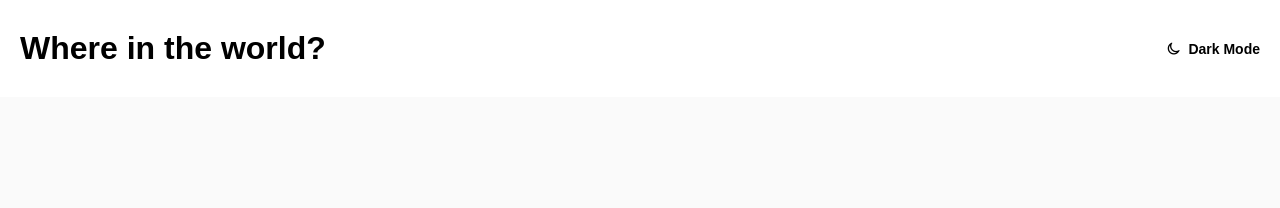
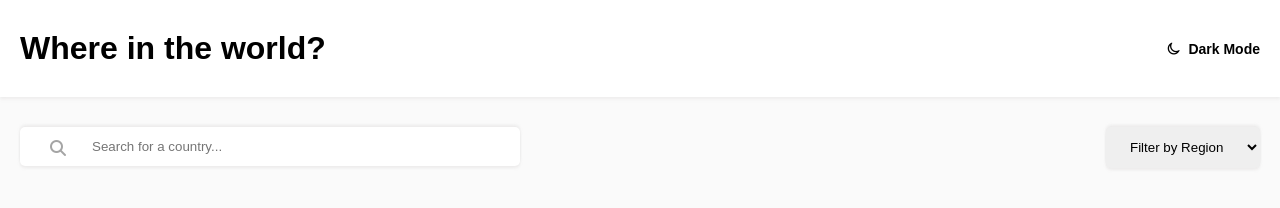
Before and after one commit to Romario-Negreiros/Rest-API-Countries, a plain HTML site: page index.html in a window 1280 px wide. Drawn offline with Linux system fonts and the light colour scheme; a web font is replaced by a local one.

Commit message:
search and filter boxes, haven't finished yet

```diff
--- a/index.html
+++ b/index.html
@@ -20,6 +20,24 @@
             <!--<i class="fas fa-sun"></i> Light Mode-->
         </div>
     </header>
+
+    <section class="b-inputs">
+        <div class="b-inputs__searchBox">
+            <input type="search" name="country" placeholder="Search for a country...">
+            <i class="fas fa-search b-inputs__searchIcon"></i>
+        </div>
+
+        <div class="b-inputs__filterBox">
+            <select>
+                <option selected disabled value="">Filter by Region</option>
+                <option value="africa">Africa</option>
+                <option value="america">America</option>
+                <option value="asia">Asia</option>
+                <option value="europe">Europe</option>
+                <option value="oceania">Oceania</option>
+            </select>
+        </div>
+    </section>
 </body>
 <script src="./script.js"></script>
 
--- a/style.css
+++ b/style.css
@@ -14,16 +14,20 @@
     --darkModeBackground: hsl(207, 26%, 17%);
     --darkModeElements: hsl(209, 23%, 22%);
     --darkModeText: hsl(0, 0%, 100%);
-    /* Text Font */
+    /* Others */
     --textFont: 'Nunito Sans', sans-serif;
+    --elementsShadowBottom: 0 2px 3px rgba(216, 213, 213, 0.39);
+    --elementsShadowTop: 0 -2px 3px rgba(216, 213, 213, 0.39);
 }
 body {
     background: var(--lightModeBackground);
     font-family: var(--textFont);
 }
+/* Header */
 .a-header {
     background: var(--lightModeElements);
     padding: 30px 20px;
+    box-shadow: var(--elementsShadowBottom);
     display: flex;
     flex-flow: row wrap;
     justify-content: space-between;
@@ -41,11 +45,64 @@ body {
     -webkit-transform: rotate(-25deg);
     transform: rotate(-25deg);
 }
+/* Search and filter fields */
+.b-inputs {
+    padding: 30px 20px;
+    display: flex;
+    flex-flow: row wrap;
+    justify-content: space-between;
+}
+.b-inputs__searchBox {
+    width: 500px;
+    position: relative;
+}
+.b-inputs__searchBox input {
+    padding: 12px;
+    width: 100%;
+    text-indent: 60px;
+    border: none;
+    border-radius: 5px;
+    box-shadow: var(--elementsShadowBottom),
+    var(--elementsShadowTop);
+}
+.b-inputs__searchIcon {
+    color: rgb(165, 165, 165);
+    position: absolute;
+    left: 30px;
+    top: 13px;
+}
+.b-inputs__filterBox select {
+    padding: 12px 20px;
+    width: 100%;
+    border: none;
+    border-radius: 5px;
+    box-shadow: var(--elementsShadowBottom),
+    var(--elementsShadowTop);
+}
+.b-inputs__filterBox option {
+    border: 0;
+    border-radius: 5px;
+    z-index: 9999;
+}
 @media (max-width: 375px) { /* Mobile first */
+    /* Header */
     .a-header__title h1 {
         font-size: 20px;
     }
     .a-header__themeSwitch {
         font-size: 14px;
     }
+    /* Search and filter fields */
+    .b-inputs__searchBox {
+        width: 100%;
+    }
+    .b-inputs {
+        flex-flow: column wrap;
+    }
+    .b-inputs__filterBox {
+        margin-top: 40px;
+    }
+    .b-inputs__filterBox select {
+        width: 50%;
+    }
 }
```
